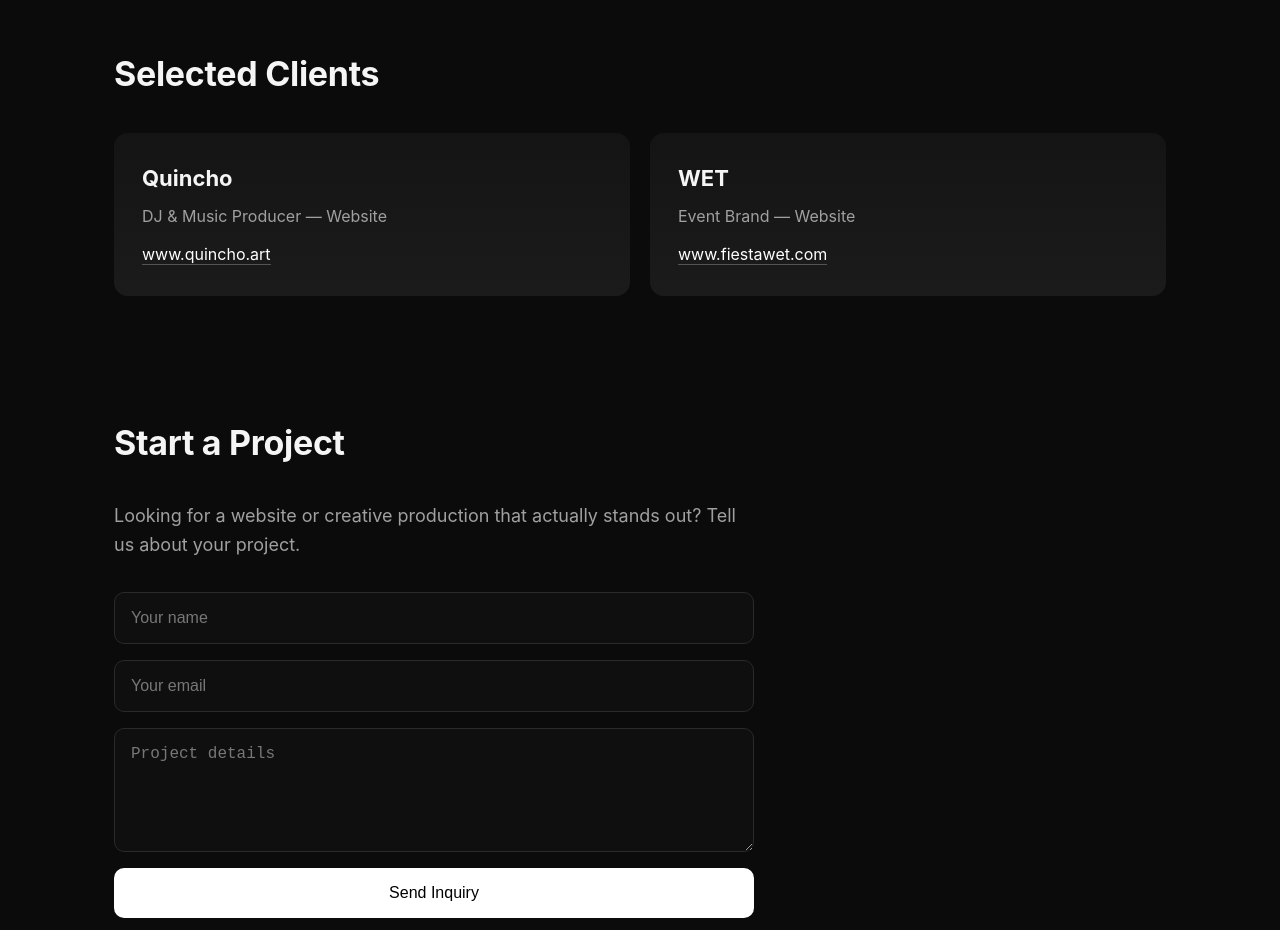
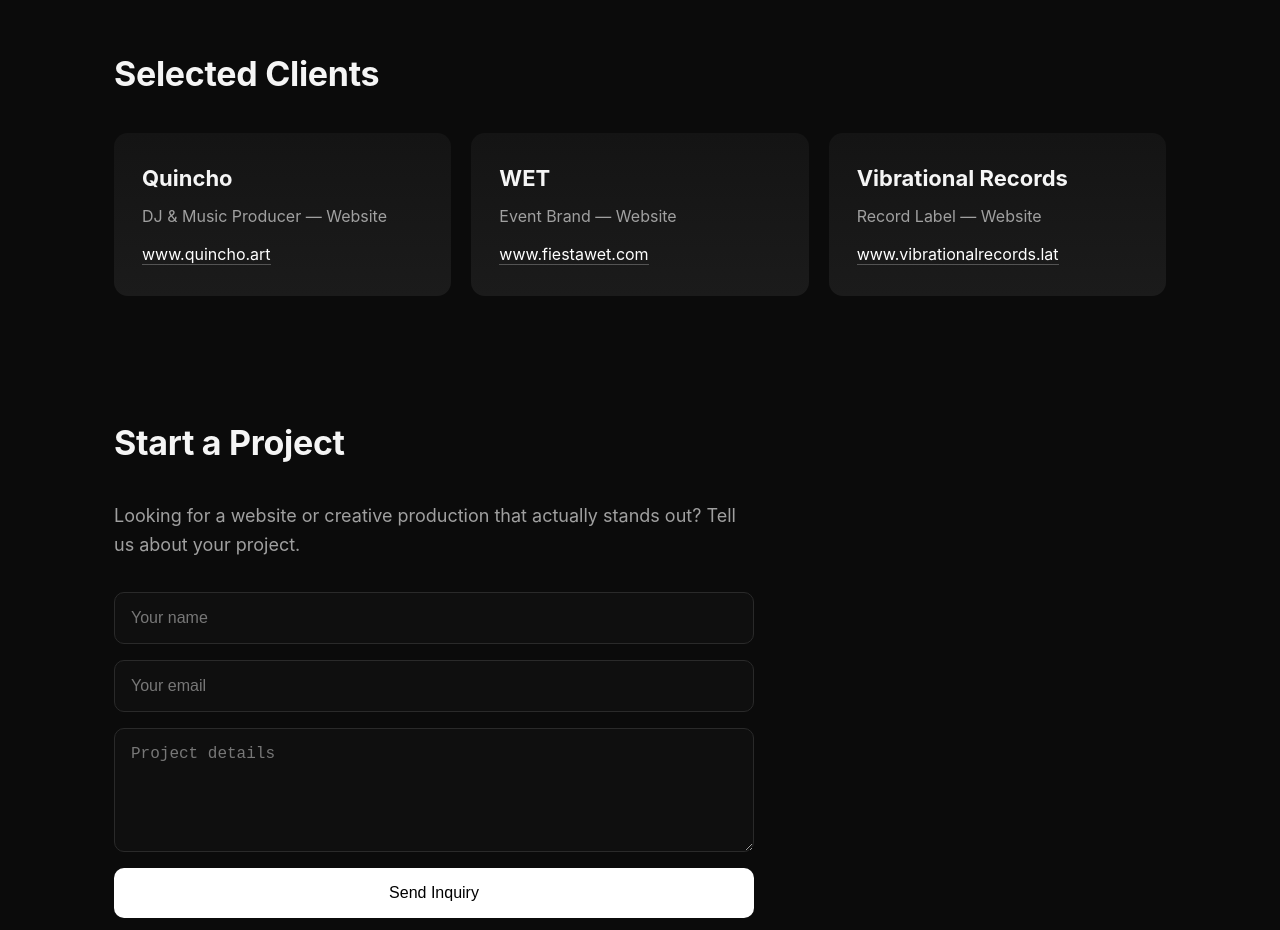
Before and after one commit to bsentertainment/bbzo-studio, a plain HTML site: page index.html in a window 1280 px wide. Shown: the part 1260-2190 px from the top of the page. Drawn offline with Linux system fonts and the light colour scheme.

Commit message:
Update index.html

```diff
--- a/index.html
+++ b/index.html
@@ -274,6 +274,12 @@
           <span>Event Brand — Website</span>
           <a href="https://www.fiestawet.com" target="_blank">www.fiestawet.com</a>
         </div>
+
+        <div class="client">
+          <strong>Vibrational Records</strong>
+          <span>Record Label — Website</span>
+          <a href="https://www.vibrationalrecords.lat" target="_blank">www.vibrationalrecords.lat</a>
+        </div>
       </div>
     </section>
 
```
